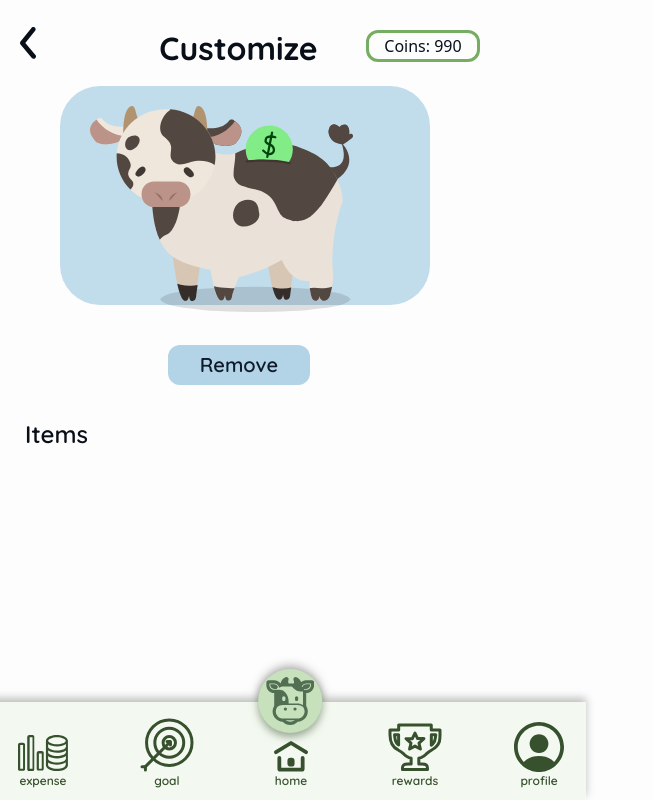
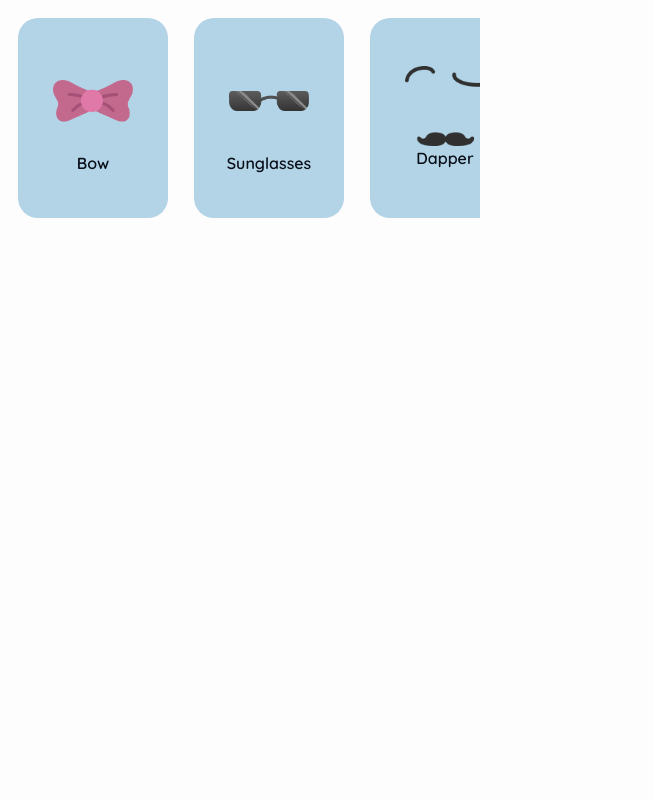
Before and after one commit to AlyssaHug/Design02_App, a Next.js app: page / in a window 1280 px wide. Shown: the whole page, without its empty margins (0-653 px from the left). Built offline with nearby package versions, Linux system fonts and the light colour scheme.

Commit message:
fixed slider text

```diff
--- a/app/Customize/page.js
+++ b/app/Customize/page.js
@@ -0,0 +1,49 @@
+"use client";
+import Moomoo from "@/app/ui/moomoo/moomoo";
+import Coins from "@/app/ui/coins/coins";
+import styles from "@/app/Customize/styles.module.css";
+import Button from "@/app/ui/Buttons/Buttons";
+import Nav from "@/app/ui/navbar/navbar";
+import Dressup from "../ui/dressup/dressup";
+
+export default function Dressmoo() {
+    return (
+        <div>
+            <Nav/>
+            <div className={styles.sameRow}>
+                <img
+                    src="/left_arrow.svg"
+                    alt="Back arrow"
+                />
+                <h1 className={styles.header}>Customize</h1>
+                <div className={styles.coins}>
+                    <Coins
+                        value="Coins: "
+                        coin={990}
+                    />
+                </div>
+            </div>
+            <div className={styles.cowContainer}>
+                <div className={styles.cowback}></div>
+
+                <div className={styles.mooplace}>
+                    <Moomoo
+                        size="dressup"
+                        src="/moomoonormal.svg"
+                        className={styles.moomooSvg}
+                    />
+                </div>
+            </div>
+            <div className={styles.removebutton}>
+                <Button
+                color="light-blue"
+                value="Remove"
+                />
+            </div>
+            <div className={styles.items}><h1>Items</h1></div>
+            <div>
+                <Dressup/>
+            </div>
+        </div>
+    );
+}
--- a/app/page.js
+++ b/app/page.js
@@ -1,46 +1,11 @@
 "use client";
-import CowPage from "./Cow/cow";
-import Moomoo from "./ui/moomoo/moomoo";
-import Coins from "@/app/ui/coins/coins";
-import styles from "@/app/Customize/styles.module.css";
-import Button from "@/app/ui/Buttons/Buttons";
-import Nav from "./ui/navbar/navbar";
+import Dressmoo from "./Customize/page";
+import Dressup from "./ui/dressup/dressup";
 
 export default function Page() {
     return (
-        <div>
-            <Nav/>
-            <div className={styles.sameRow}>
-                <img
-                    src="/left_arrow.svg"
-                    alt="Back arrow"
-                />
-                <h1 className={styles.header}>Customize</h1>
-                <div className={styles.coins}>
-                    <Coins
-                        value="Coins: "
-                        coin={990}
-                    />
-                </div>
-            </div>
-            <div className={styles.cowContainer}>
-                <div className={styles.cowback}></div>
-
-                <div className={styles.mooplace}>
-                    <Moomoo
-                        size="dressup"
-                        src="/moomoonormal.svg"
-                        className={styles.moomooSvg}
-                    />
-                </div>
-            </div>
-            <div className={styles.removebutton}>
-                <Button
-                color="light-blue"
-                value="Remove"
-                />
-            </div>
-            <div className={styles.items}><h1>Items</h1></div>
-        </div>
+    <div>
+       <Dressup/>
+    </div>
     );
 }
--- a/app/ui/dressup/dressup.js
+++ b/app/ui/dressup/dressup.js
@@ -13,6 +13,7 @@ const quicksand = Quicksand({
 export default function Dressup({ style, onClick }) {
     return (
         <div className={styles.dressup}>
+            <div className={styles.textfix}>
             <Button
                 imageSrc="/moomoo-dressup/bow.png"
                 value="Bow"
@@ -20,6 +21,8 @@ export default function Dressup({ style, onClick }) {
                 onClick={onClick}
                 customClass={styles.dressupButton}
             />
+            </div>
+            <div className={styles.textfix}>
             <Button
                 imageSrc="/moomoo-dressup/sunglasses.png"
                 value="Sunglasses"
@@ -27,6 +30,7 @@ export default function Dressup({ style, onClick }) {
                 onClick={onClick}
                 customClass={styles.dressupButton}
             />
+            </div>
             <Button
                 imageSrc="/moomoo-dressup/moustache.png"
                 value="Dapper"
--- a/app/ui/dressup/dressup.module.css
+++ b/app/ui/dressup/dressup.module.css
@@ -68,3 +68,11 @@
     bottom: 15px;
     margin: 0;
 }
+
+.textfix {
+    & img {
+        width: 900px;
+        height: 100%;
+        margin-bottom: 10px;
+    }
+}
```
